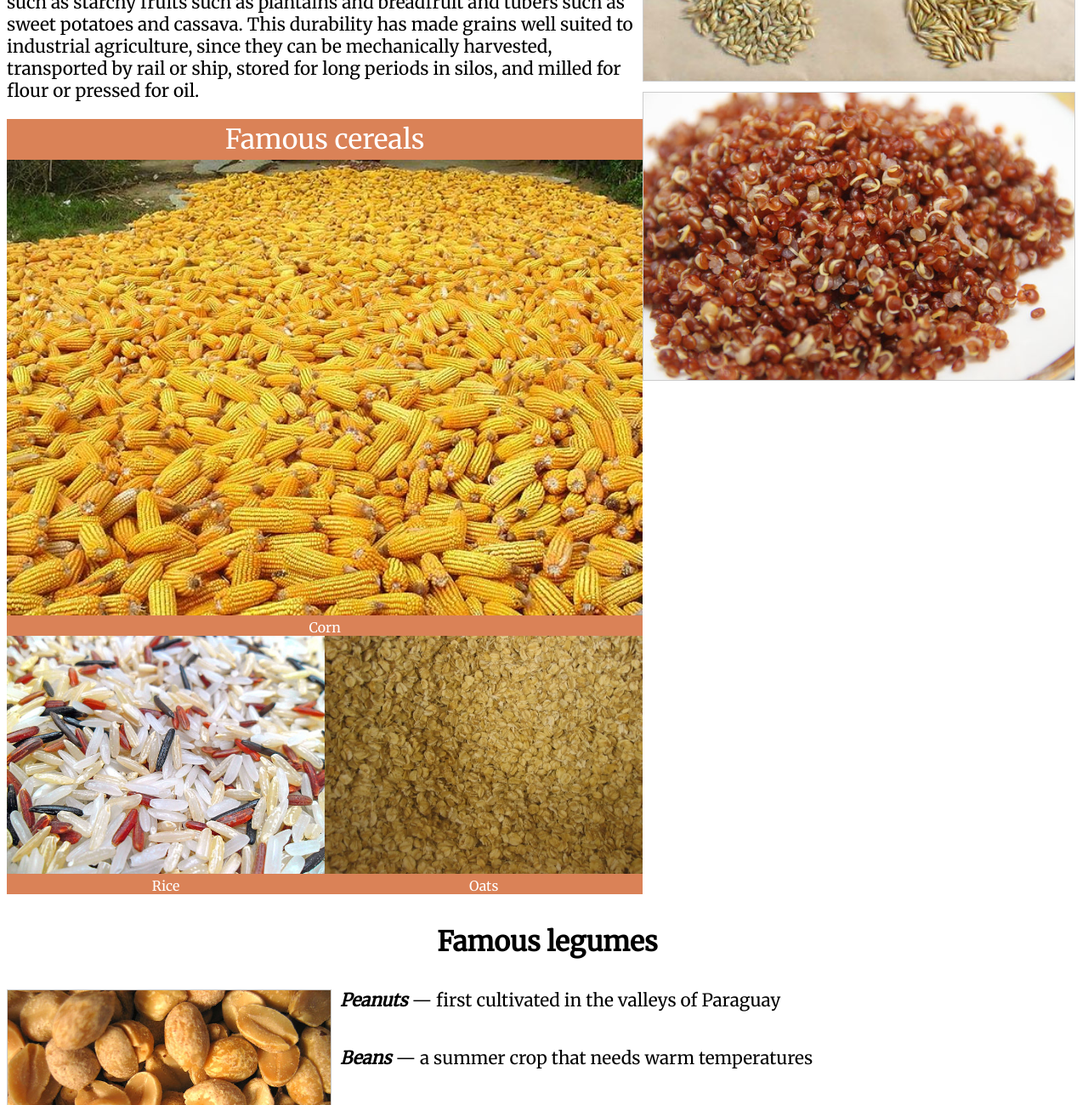
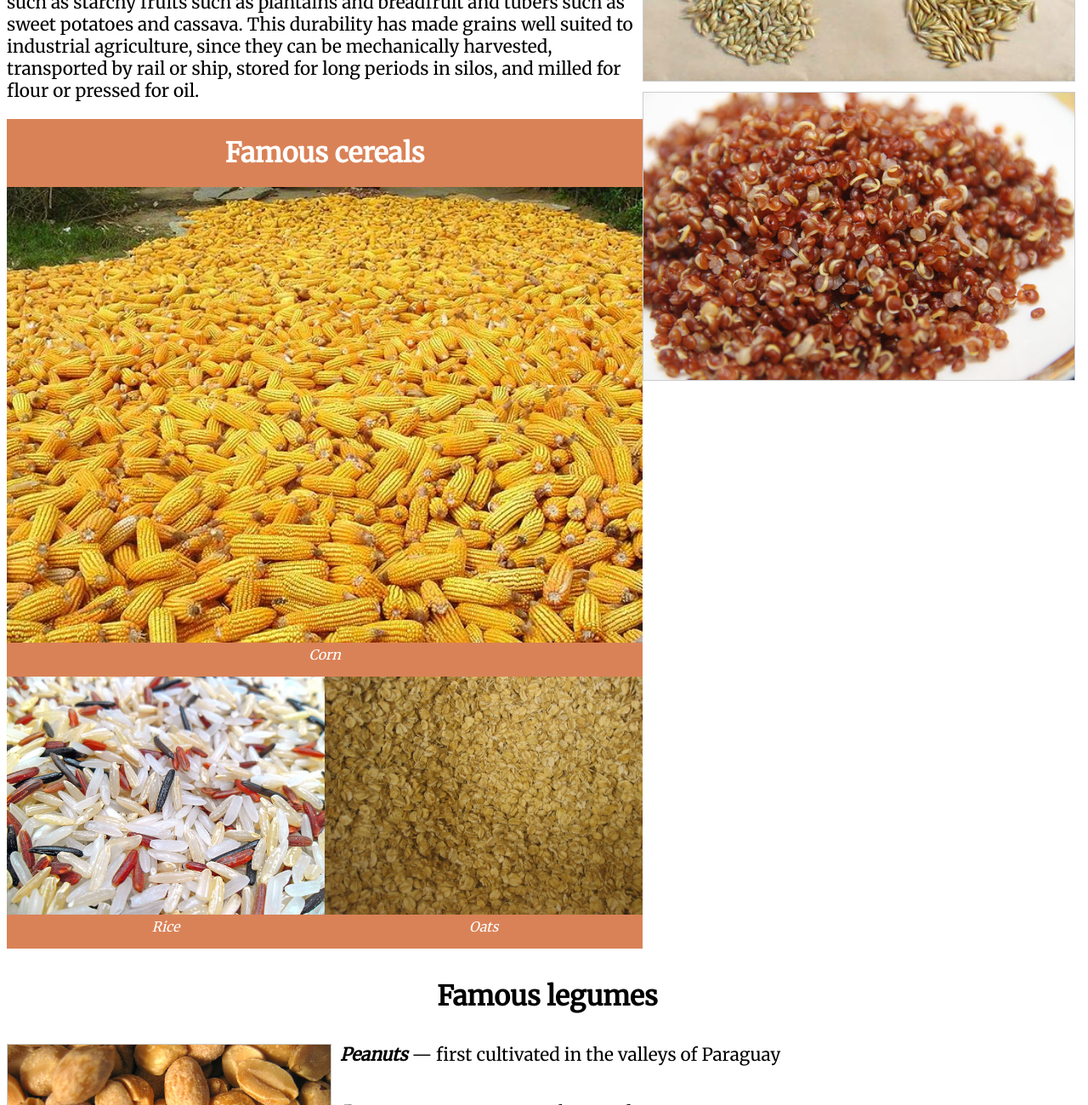
Before and after one commit to Pierceyonder/assignment-5, a plain HTML site: page index.html in a window 1280 px wide. Shown: the part 650-1950 px from the top of the page at 85% size. Drawn offline with Linux system fonts and the light colour scheme.

Commit message:
Final touches.

```diff
--- a/css/main.css
+++ b/css/main.css
@@ -42,7 +42,7 @@ img {
 	line-height: 1.5;
 	text-align: center;
 	margin: 0;
-	padding: 0em 0em 0em 0em;
+	padding: 0.5em 0em 0.5em 0em;
 
 }
 
@@ -110,7 +110,9 @@ ul li {
 	font-size: 1.3rem;
 	list-style-type: none;
 }
-
+figcaption {
+	margin-bottom: 1em;
+}
 .boldlentils {
 	font-style: italic;
 }
--- a/index.html
+++ b/index.html
@@ -32,10 +32,10 @@
 <p class="p2">After being harvested, dry grains are more durable than other staple foods such as starchy fruits such as plantains and breadfruit and tubers such as sweet potatoes and cassava. This durability has made grains well suited to industrial agriculture, since they can be mechanically harvested, transported by rail or ship, stored for long periods in silos, and milled for flour or pressed for oil.</p>
 
 <div>
-<h2 id="cereals">Famous cereals</h2>
-	<figure><img src="images/corn.jpg"><figcaption>Corn</figcaption></figure>
-	<figure class="riceoats"><img src="images/rice.jpg"><figcaption>Rice</figcaption></figure>
-	<figure class="riceoats"><img src="images/oats.jpg"><figcaption>Oats</figcaption></figure>
+<h2 id="cereals"><b>Famous cereals</b></h2>
+	<figure><img src="images/corn.jpg"><figcaption><i>Corn</i></figcaption></figure>
+	<figure class="riceoats"><img src="images/rice.jpg"><figcaption><i>Rice</i></figcaption></figure>
+	<figure class="riceoats"><img src="images/oats.jpg"><figcaption><i>Oats</i></figcaption></figure>
 </div>
 
 <h3 id="legumes"><b>Famous legumes</b></h3>
```
